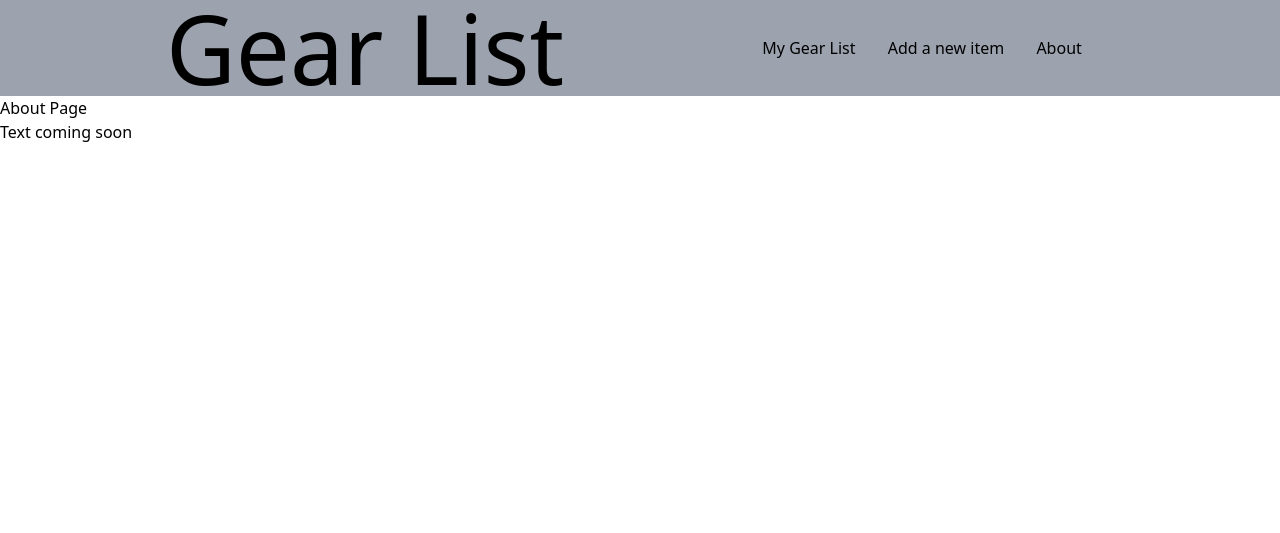
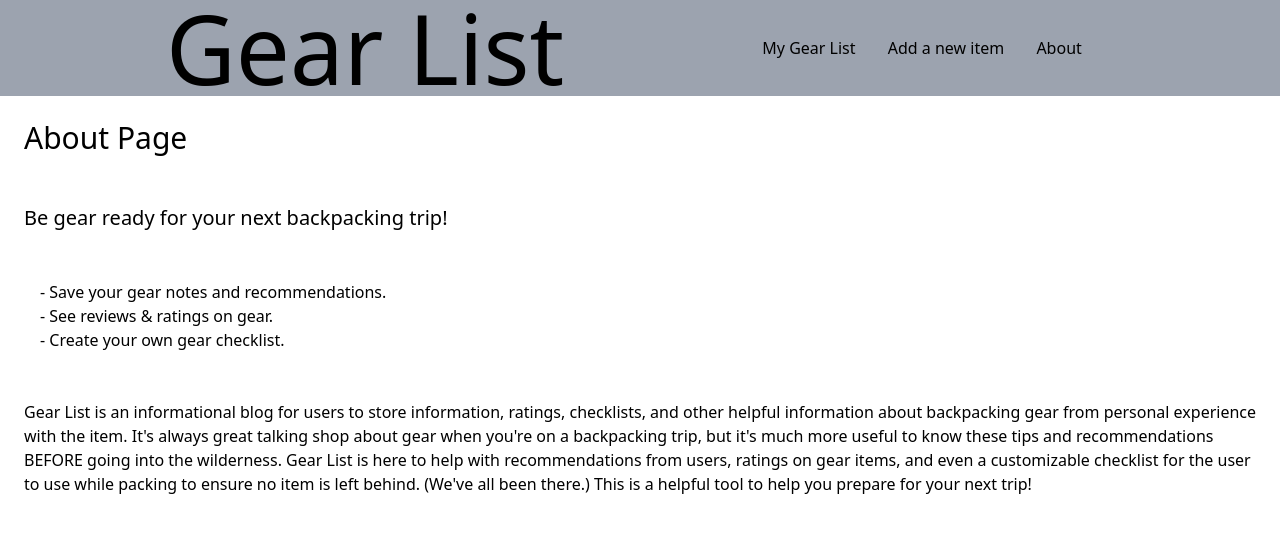
Before and after one commit to SkylerJohnson102020/django_snack_CRUD, a Django app: page /about/ in a window 1280 px wide. Shown: the top 533 px of the page. Run offline with Django 3.2, Linux system fonts and the light colour scheme; some libraries are stand-ins or nearby versions.

Commit message:
More infomation in Overview of documentation. Updated About page and did some very light styling. Light styling to the navigation bar as well.

```diff
--- a/theme/templates/about.html
+++ b/theme/templates/about.html
@@ -1,7 +1,14 @@
 {% extends 'base.html' %}
 
 {% block crud %}
- <h1>About Page</h1>
- <p>Text coming soon</p>
+ <h1 class="text-3xl p-6">About Page</h1>
+ <p class="text-xl p-6">Be gear ready for your next backpacking trip!</p>
+ <ul class="p-6 pl-10">
+     <li>- Save your gear notes and recommendations.</li>
+     <li>- See reviews & ratings on gear.</li>
+     <li>- Create your own gear checklist.</li>
+ </ul>
+ <p class="float-right p-6">Gear List is an informational blog for users to store information, ratings, checklists, and other helpful information about backpacking gear from personal experience with the item. It's always great talking shop about gear when you're on a backpacking trip, but it's much more useful to know these tips and recommendations BEFORE going into the wilderness. Gear List is here to help with recommendations from users, ratings on gear items, and even a customizable checklist for the user to use while packing to ensure no item is left behind. (We've all been there.) This is a helpful tool to help you prepare for your next trip!
+</p>
 
 {% endblock crud %}
--- a/theme/templates/base.html
+++ b/theme/templates/base.html
@@ -14,9 +14,9 @@
     <header class="flex bg-gray-400 justify-evenly">
         <h1 class="text-8xl" >Gear List</h1>
         <nav class="flex items-center justify-evenly w-96">
-            <a href="{% url 'gear_list' %}">My Gear List</a>
-            <a href="{% url 'gear_create' %}">Add a new item</a>
-            <a href="{% url 'about' %}">About</a>
+            <a class="hover:animate-pulse hover:text-blue-500" href="{% url 'gear_list' %}">My Gear List</a>
+            <a class="hover:animate-pulse hover:text-blue-500" href="{% url 'gear_create' %}">Add a new item</a>
+            <a class="hover:animate-pulse hover:text-blue-500" href="{% url 'about' %}">About</a>
 
         </nav>
     </header>
```
Also changed, not shown: README.md, 5 other files.
